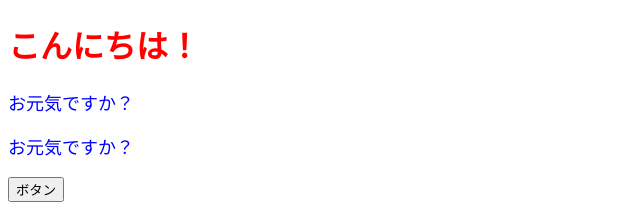
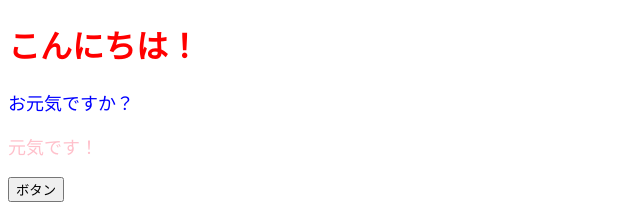
Before and after one commit to Hijikata1869/react-basis, a React (Create React App) app: page / in a window 1280 px wide. Shown: the top 223 px of the page, without its empty margins (0-640 px from the left). Built offline with nearby package versions, Linux system fonts and the light colour scheme.

Commit message:
propsを知る、２

```diff
--- a/src/App.jsx
+++ b/src/App.jsx
@@ -1,16 +1,13 @@
 import React from "react";
+import ColorfulMessage from "./components/ColorfulMessage";
 
 const App = () => {
   const onClickButton = () => alert();
-  const contentStyle = {
-    color: "blue",
-    fontSize: "18px"
-  };
   return (
     <>
       <h1 style={{ color: "red" }}>こんにちは！</h1>
-      <p style={contentStyle}>お元気ですか？</p>
-      <p style={contentStyle}>お元気ですか？</p>
+      <ColorfulMessage color="blue">お元気ですか？</ColorfulMessage>
+      <ColorfulMessage color="pink">元気です！</ColorfulMessage>
       <button onClick={onClickButton}>ボタン</button>
     </>
   );
--- /dev/null
+++ b/src/components/ColorfulMessage.jsx
@@ -0,0 +1,13 @@
+import React from "react";
+
+const ColorfulMessage = (props) => {
+  const { color, children } = props;
+  const contentStyle = {
+    color,
+    fontSize: "18px"
+  };
+
+  return <p style={contentStyle}>{children}</p>;
+};
+
+export default ColorfulMessage;
```
